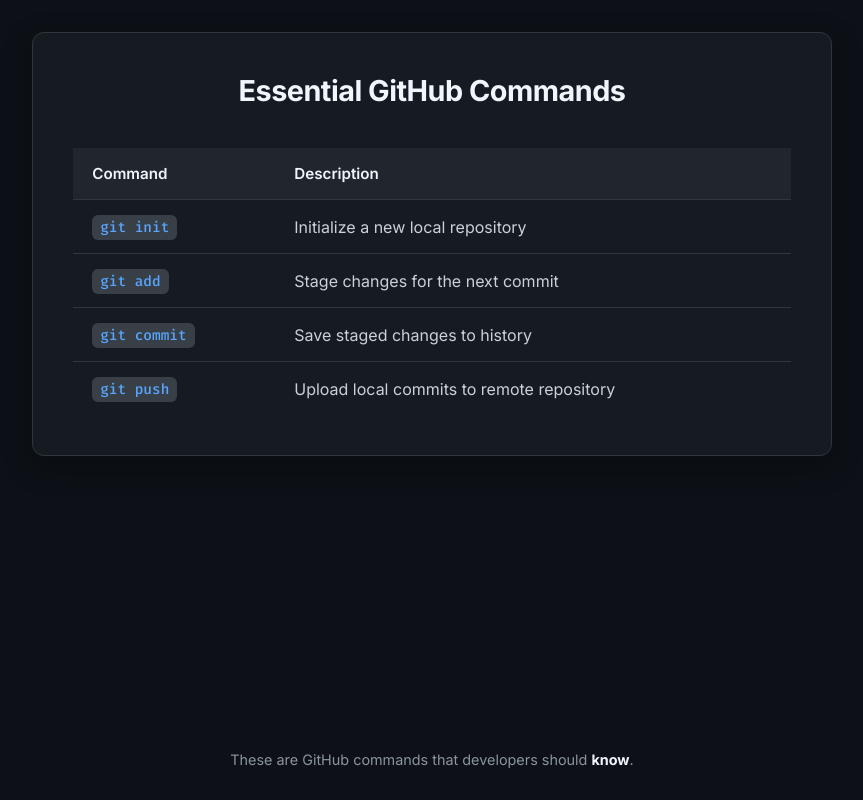
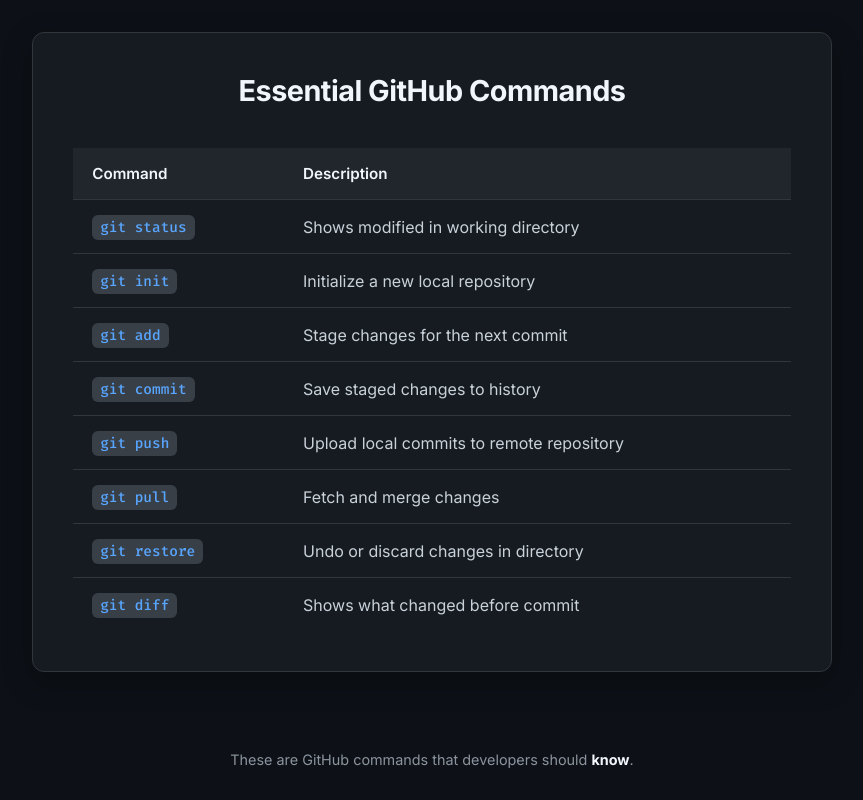
Before and after one commit to sadra26/WEB_Github_Commands, a plain HTML site: page index.html in a window 1280 px wide. Shown: the whole page, without its empty margins (208-1071 px from the left). Drawn offline with Linux system fonts and the light colour scheme.

Commit message:
update this file

```diff
--- a/index.html
+++ b/index.html
@@ -23,6 +23,10 @@
                     </thead>
                     <tbody>
                         <tr>
+                            <td><code>git status</code></td>
+                            <td>Shows modified in working directory</td>
+                        </tr>
+                        <tr>
                             <td><code>git init</code></td>
                             <td>Initialize a new local repository</td>
                         </tr>
@@ -38,6 +42,18 @@
                             <td><code>git push</code></td>
                             <td>Upload local commits to remote repository</td>
                         </tr>
+                        <tr>
+                            <td><code>git pull</code></td>
+                            <td>Fetch and merge changes</td>
+                        </tr>
+                        <tr>
+                            <td><code>git restore</code></td>
+                            <td>Undo or discard changes in directory</td>
+                        </tr>
+                        <tr>
+                            <td><code>git diff</code></td>
+                            <td>Shows what changed before commit</td>
+                        </tr>
                     </tbody>
                 </table>
             </div>
```
